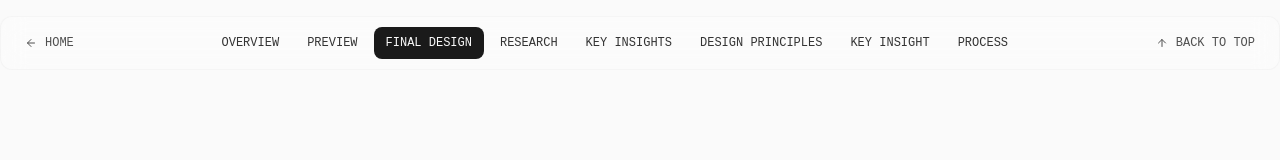
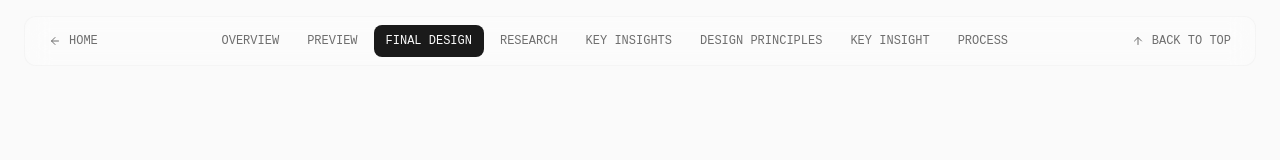
Before and after one commit to jadanguyend/portfolio, a React (Vite) app: page /portfolio/case-studies/nomo in a window 1280 px wide. Shown: the top 160 px of the page. Built offline with nearby package versions, Linux system fonts and the light colour scheme; a web font is replaced by a local one.

Commit message:
fixed horizontal spacing issue for casestudynav

```diff
--- a/src/components/navigation/CaseStudyProgressNav.jsx
+++ b/src/components/navigation/CaseStudyProgressNav.jsx
@@ -9,7 +9,6 @@ export default function CaseStudyProgressNav() {
   const buttonsRef = useRef([]);
   const [pillStyle, setPillStyle] = useState({ left: 0, width: 0 });
 
-  // Detect all sections on mount
   useEffect(() => {
     const allSections = Array.from(
       document.querySelectorAll("[data-section]")
@@ -43,7 +42,6 @@ export default function CaseStudyProgressNav() {
     });
 
     handleScroll();
-
     return () => window.removeEventListener("scroll", handleScroll);
   }, []);
 
@@ -64,29 +62,44 @@ export default function CaseStudyProgressNav() {
   }, [activeIndex, sections]);
 
   return (
-    <nav className="fixed top-4 left-0 right-0 z-50 bg-white/30 dark:bg-black/30 backdrop-blur-md border border-grayLight-200/30 dark:border-grayDark-200/30 rounded-xl pointer-events-auto">
-      <div className="flex items-center justify-between px-6 py-3 relative">
+    <nav className="fixed top-4 left-0 right-0 z-50">
+      <div className="container mx-auto px-6 pointer-events-auto">
+        {/* Make this inner div constrained to container */}
+        <div className="relative flex items-center justify-between w-full bg-white/30 dark:bg-black/30 backdrop-blur-md border border-grayLight-200/30 dark:border-grayDark-200/30 rounded-xl py-2 px-6">
+
           {/* LEFT: Home */}
           <div className="shrink-0">
             <Link
               to="/"
-            className="flex items-center gap-2 text-xs font-mono uppercase font-medium text-grayLight-700 dark:text-grayDark-700 hover:opacity-80 transition"
+              className="
+                flex items-center gap-2
+                font-mono text-xs uppercase
+                text-grayLight-600 dark:text-grayDark-600
+                hover:text-grayLight-900 dark:hover:text-grayDark-900
+                transition-colors
+              "
             >
               <FiArrowLeft />
               <span>Home</span>
             </Link>
           </div>
 
-        {/* CENTER: Section Buttons with moving pill */}
+          {/* CENTER: Section Buttons */}
           <div className="relative flex items-center gap-1 mx-auto">
             {sections[activeIndex] && (
               <div
-              className="absolute bg-grayLight-900 dark:bg-grayDark-900 rounded-[0.5rem] transition-all duration-300 pointer-events-none"
+                className="
+                  absolute
+                  bg-grayLight-900 dark:bg-grayDark-900
+                  rounded-[0.5rem]
+                  transition-all duration-300
+                  z-0 pointer-events-none
+                "
                 style={{
                   left: pillStyle.left,
                   width: pillStyle.width,
-                top: "-0.15rem",
-                bottom: "-0.15rem",
+                  top: 0,
+                  bottom: 0,
                 }}
               />
             )}
@@ -97,11 +110,17 @@ export default function CaseStudyProgressNav() {
                 ref={(el) => (buttonsRef.current[idx] = el)}
                 onClick={() => scrollToSection(section.id)}
                 className={`
-                relative z-10 px-3 py-1.5 text-xs font-mono uppercase whitespace-nowrap transition-colors
-                ${idx === activeIndex ? "text-grayLight-50 dark:text-grayDark-50" : "text-grayLight-800 dark:text-grayDark-900"}
+                  relative z-10 flex items-center justify-center
+                  px-3 py-2 font-mono text-xs uppercase
+                  whitespace-nowrap transition-colors
+                  ${
+                    idx === activeIndex
+                      ? "text-grayLight-50 dark:text-grayDark-50"
+                      : "text-grayLight-600 dark:text-grayDark-600 hover:text-grayLight-900 dark:hover:text-grayDark-900"
+                  }
                 `}
               >
-              {section.label.toUpperCase()}
+                {section.label}
               </button>
             ))}
           </div>
@@ -112,12 +131,20 @@ export default function CaseStudyProgressNav() {
               onClick={() =>
                 window.scrollTo({ top: 0, behavior: "smooth" })
               }
-            className="flex items-center gap-2 text-xs font-mono uppercase font-medium text-grayLight-700 dark:text-grayDark-700 hover:opacity-80 transition"
+              className="
+                flex items-center gap-2
+                font-mono text-xs uppercase
+                text-grayLight-600 dark:text-grayDark-600
+                hover:text-grayLight-900 dark:hover:text-grayDark-900
+                transition-colors
+              "
             >
               <FiArrowUp />
               <span>Back to top</span>
             </button>
           </div>
+
+        </div>
       </div>
     </nav>
   );
```
Also changed, not shown: 2 other files (tests, documents, lock files or other folders). Lines whose indentation alone changed are shown as unchanged.
